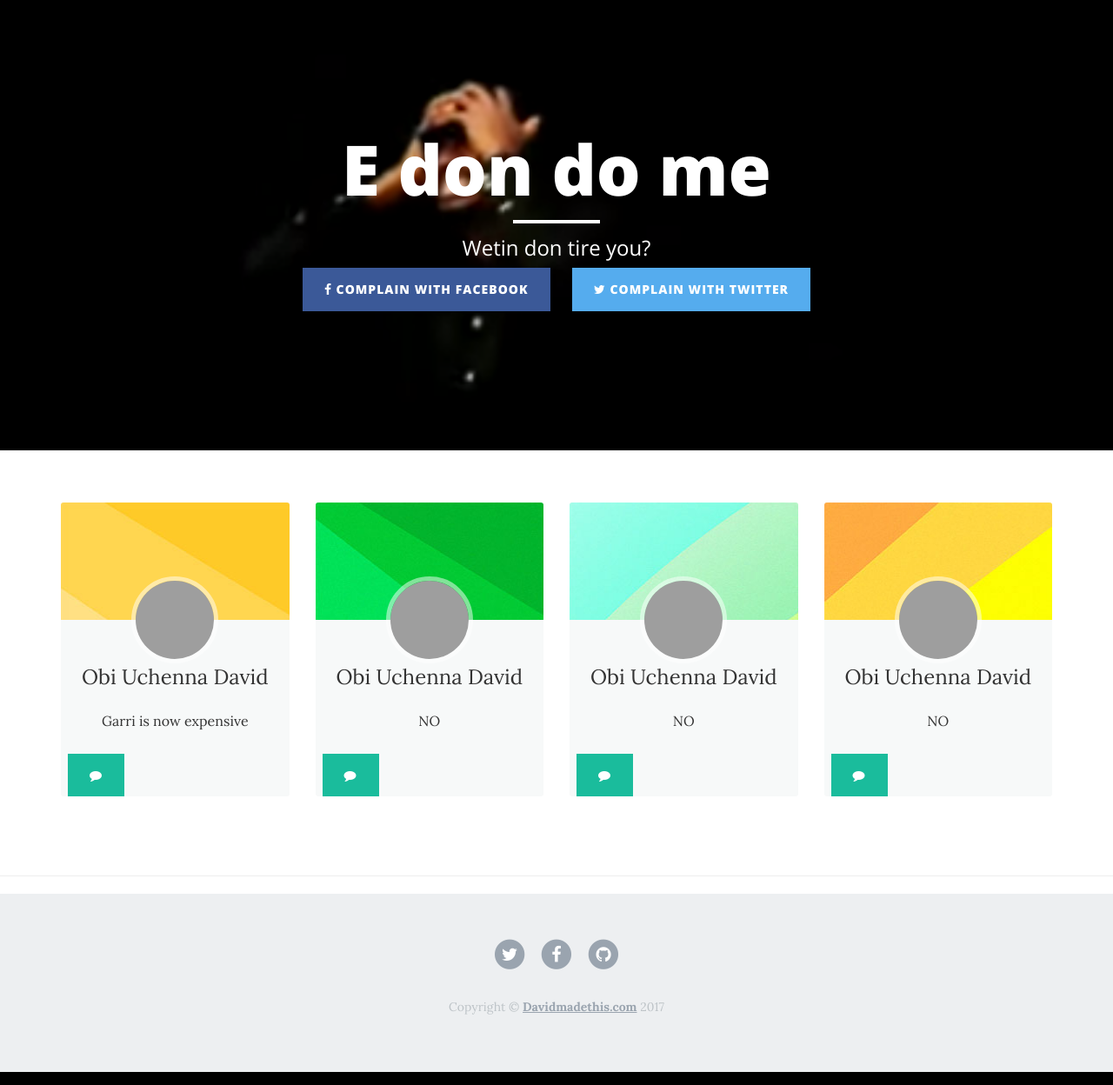
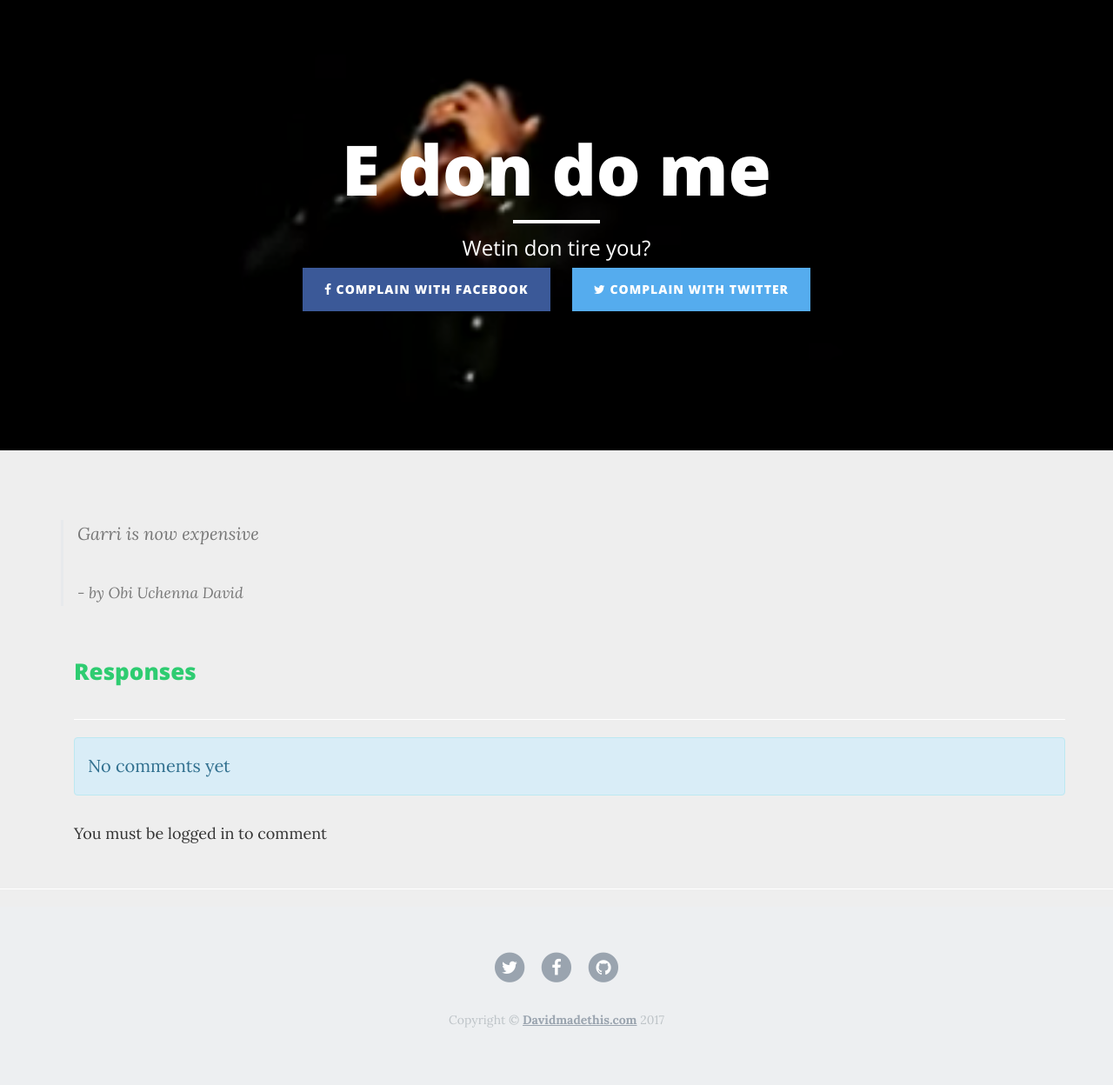
Before and after one commit to othreecodes/edondo.me, a Django app: template app/templates/app/singlepost.html in a window 1280 px wide. Shown: the whole page at 87% size. Run offline with Django 3.2, Linux system fonts and the light colour scheme; data comes from the database, SQL or seed files in the repository; tables that the repository leaves empty hold one stand-in row (values such as "Sample post"); the template is opened without the code that fills it: values that come from a table or form of the project are taken from there, most other values are stand-ins (such as "Sample title", 1, 10 or a date in 2020); some libraries are stand-ins or nearby versions; grey boxes are pictures that could not be loaded.

Commit message:
added comments

```diff
--- a/app/models.py
+++ b/app/models.py
@@ -11,8 +11,8 @@ class Complaint(models.Model):
     private = models.BooleanField(default=False)
 
 
-class Comments(models.Model):
+class Comment(models.Model):
     commenter = models.ForeignKey(User, on_delete=models.CASCADE, related_name='commenter')
-    complaint = models.ForeignKey(User, on_delete=models.CASCADE)
+    complaint = models.ForeignKey(Complaint, on_delete=models.CASCADE)
     time = models.DateTimeField(auto_now=True)
     comment = models.TextField()
--- a/app/static/app/css/style.custom.css
+++ b/app/static/app/css/style.custom.css
@@ -272,3 +272,7 @@
 
     margin: 10px;
 }
+
+.comment-btn{
+    padding: 5px;
+}
--- a/app/templates/app/index.html
+++ b/app/templates/app/index.html
@@ -125,6 +125,8 @@
                             <a href="/delete/?id={{ complaint.id }}" class="btn btn-danger btn-sm pull-right"
                                style="padding: 5px">&times;</a>
                         {% endif %}
+                     <a href="/complaint/{{ complaint.id }}" class="btn btn-embossed btn-success btn-sm pull-left"
+                               style="padding: 5px"><i class="fa fa-eye"></i></a>
                     </div>
                     <div class="avatar">
                         <img alt="" src="{{ complaint.user.email|gravatar_url }}">
@@ -137,7 +139,7 @@
                         <p class="comp-text">{{ complaint.text }}</p>
                         <div class="sharethis-inline-share-buttons"
                              data-url="http://edondo.me/complaint/{{ complaint.id }}"></div>
-                        <button class="btn btn-primary btn-sm pull-left"><i class="fa fa-comment"></i></button>
+                        <a href="http://edondo.me/complaint/{{ complaint.id }}" class="btn btn-sm btn-default pull-left comment-btn"><i class="fa fa-comment"></i>{{ complaint.comment_set.all.count }}</a>
                     </div>
                 </div>
 
--- a/app/templates/app/singlepost.html
+++ b/app/templates/app/singlepost.html
@@ -12,7 +12,7 @@
     <meta name="description" content="Post all that is worrying you">
     <meta name="author" content="Davidmadethis.com">
 
-    <title>E Do Me | Complain</title>
+    <title>E Do Me | Complaint from {{ com.user.first_name }} {{ com.user.last_name }}</title>
 
     <!-- Bootstrap Core CSS -->
 
@@ -32,9 +32,9 @@
           rel='stylesheet' type='text/css'>
 
     <meta property="og:type" content="website">
-    <meta property="og:title" content="E don do me">
+    <meta property="og:title" content="See this complaint by {{ com.user.first_name }} {{ com.user.last_name }}">
     <meta property="og:url" content="www.edondo.me">
-    <meta property="og:description" content="Post all that is worrying you or making you vex">
+    <meta property="og:description" content="{{ com.text|truncatechars:25 }}">
     <meta property="og:image" content="/static/app/img/home-bg.png">
     <!-- HTML5 Shim and Respond.js IE8 support of HTML5 elements and media queries -->
     <!-- WARNING: Respond.js doesn't work if you view the page via file:// -->
@@ -42,7 +42,9 @@
         <script src="https://oss.maxcdn.com/libs/html5shiv/3.7.0/html5shiv.js"></script>
         <script src="https://oss.maxcdn.com/libs/respond.js/1.4.2/respond.min.js"></script>
     <![endif]-->
-
+ <script type='text/javascript'
+            src='//platform-api.sharethis.com/js/sharethis.js#property=58fbca292fe73a0012cb521b&product=inline-reaction-buttons'
+            async='async'></script>
 </head>
 
 <body>
@@ -111,86 +113,55 @@
 <!-- Main Content -->
 <div class="container">
 
+    <blockquote class="blockquote"><p>{{ com.text }}</p>
+        <br>
+        - by {{ com.user.first_name }} {{ com.user.last_name }}
+    </blockquote>
 
-    {% paginate complaints %}
-    <div class="row">
-        {% for complaint in complaints %}
-            <div class="col-lg-3 col-sm-6" id="complaint-{{ complaint.id }}">
+    <div class="container bootstrap snippet">
+        <div class="row">
+            <div class="col-md-12">
+                <div class="blog-comment">
+                    <h3 class="text-success">Responses</h3>
+                    <hr/>
 
-                <div class="card hovercard">
-                    <div class="cardheader" style="background: url('/static/app/img/{{ request|get_random_image }}')">
-                        {% if request.user == complaint.user or request.user.is_staff %}
-                            <a href="/delete/?id={{ complaint.id }}" class="btn btn-danger btn-sm pull-right"
-                               style="padding: 5px">&times;</a>
-                        {% endif %}
-                    </div>
-                    <div class="avatar">
-                        <img alt="" src="{{ complaint.user.email|gravatar_url }}">
-                    </div>
-                    <div class="info">
-                        <div class="title">
-                            <a>{{ complaint.user.first_name }} {{ complaint.user.last_name }}</a>
-                        </div>
-                        <p class="comp-text">{{ complaint.text }}</p>
-                        <button class="btn btn-primary btn-sm pull-left"><i class="fa fa-comment"></i></button>
-                    </div>
+                    <ul class="comments">
+                        {% for comment in com.comment_set.all %}
+                            <li class="clearfix">
+                                <img src="{{ comment.commenter.email|gravatar_url }}" class="avatar" alt="">
+                                <div class="post-comments">
+                                    <p class="meta">{{ comment.time }}
+                                        <a>{{ comment.commenter.first_name }} {{ comment.commenter.last_name }}</a>
+                                        says :</p>
+                                    <p class="comp-text">
+                                        {{ comment.comment }}
+                                    </p>
+                                </div>
+                            </li>
+                        {% empty %}
+                            <div class="alert alert-info">No comments yet</div>
+                        {% endfor %}
+
+                    </ul>
+                {% if request.user.is_authenticated %}
+                    <p>Add yours</p>
+                    <form action="" method="post">
+                        {% csrf_token %}
+                        <div class="sharethis-inline-reaction-buttons" data-url="http://edondo.me/complaint/{{ com.id }}"></div>
+                        <br>
+                        <textarea class="form-control" name="comment" rows="4" minlength="10" ></textarea>
+                        <button type="submit" class="btn btn-success btn-embossed">SEND</button>
+                        <br>
+                    <div class="sharethis-inline-share-buttons"
+                             data-url="http://edondo.me/complaint/{{ com.id }}"></div>
+                    </form>
+                    {% else %}
+                    <p>You must be logged in to comment</p>
+                {% endif %}
                 </div>
-
-
             </div>
-
-            {% cycle '' '' '' '<div class="clearfix"></div>' %}
-        {% endfor %}
-
-
+        </div>
     </div>
-    {% get_pages %}
-    <ul class="pagination">
-        {% if pages.paginated %}
-            <li class="page-item">
-                <a class="page-link" href="{{ pages.first.path }}" aria-label="First">
-                    <span aria-hidden="true"><i class="fa fa-long-arrow-left"></i></span>
-                    <span class="sr-only">First</span>
-                </a>
-            </li>
-            <li class="page-item">
-                <a class="page-link" href="{{ pages.previous.path }}" aria-label="Previous">
-                    <span aria-hidden="true"><i class="fa fa-arrow-left"></i></span>
-                    <span class="sr-only">Previous</span>
-                </a>
-            </li>
-            {% for page in pages %}
-                {% if page == None %}
-                    <li class="page-item disabled">
-                        <a class="page-link" href="#" aria-label="...">
-                            <span aria-hidden="true">...</span>
-                            <span class="sr-only">...</span>
-                        </a>
-                    </li>
-                {% else %}
-                    <li class="page-item {% if page.is_current %} active {% endif %}">
-                        <a class="page-link" href="{{ page.path }}" aria-label="Page {{ page.number }}">
-                            <span aria-hidden="true">{{ page.label|safe }}</span>
-                            <span class="sr-only">Page {{ page.number }}</span>
-                        </a>
-                    </li>
-                {% endif %}
-            {% endfor %}
-            <li class="page-item">
-                <a class="page-link" href="{{ pages.next.path }}" aria-label="Next">
-                    <span aria-hidden="true"><i class="fa fa-arrow-right"></i></span>
-                    <span class="sr-only">Next</span>
-                </a>
-            </li>
-            <li class="page-item">
-                <a class="page-link" href="{{ pages.last.path }}" aria-label="Last">
-                    <span aria-hidden="true"><i class="fa fa-long-arrow-right"></i></span>
-                    <span class="sr-only">Last</span>
-                </a>
-            </li>
-        {% endif %}
-    </ul>
-
 
 </div>
 
@@ -261,6 +232,99 @@
     setTimeout("ga('send','event','Profitable Engagement','time on page more than 1 minutes')", 60000);
 
 </script>
+<style>
+    body {
+        background: #eee;
+    }
+
+    hr {
+        margin-top: 20px;
+        margin-bottom: 20px;
+        border: 0;
+        border-top: 1px solid #FFFFFF;
+    }
+
+    a {
+        color: #82b440;
+        text-decoration: none;
+    }
+
+    .blog-comment::before,
+    .blog-comment::after,
+    .blog-comment-form::before,
+    .blog-comment-form::after {
+        content: "";
+        display: table;
+        clear: both;
+    }
+
+    .blog-comment ul {
+        list-style-type: none;
+        padding: 0;
+    }
+
+    .blog-comment img {
+        opacity: 1;
+        filter: Alpha(opacity=100);
+        -webkit-border-radius: 4px;
+        -moz-border-radius: 4px;
+        -o-border-radius: 4px;
+        border-radius: 4px;
+    }
+
+    .blog-comment img.avatar {
+        position: relative;
+        float: left;
+        margin-left: 0;
+        margin-top: 0;
+        width: 65px;
+        height: 65px;
+    }
+
+    .blog-comment .post-comments {
+        border: 1px solid #eee;
+        margin-bottom: 20px;
+        margin-left: 85px;
+        margin-right: 0px;
+        padding: 10px 20px;
+        position: relative;
+        -webkit-border-radius: 4px;
+        -moz-border-radius: 4px;
+        -o-border-radius: 4px;
+        border-radius: 4px;
+        background: #fff;
+        color: #6b6e80;
+        position: relative;
+    }
+
+    .blog-comment .meta {
+        font-size: 13px;
+        color: #aaaaaa;
+        padding-bottom: 8px;
+        margin-bottom: 10px !important;
+        border-bottom: 1px solid #eee;
+    }
+
+    .blog-comment ul.comments ul {
+        list-style-type: none;
+        padding: 0;
+        margin-left: 85px;
+    }
+
+    .blog-comment-form {
+        padding-left: 15%;
+        padding-right: 15%;
+        padding-top: 40px;
+    }
+
+    .blog-comment h3,
+    .blog-comment-form h3 {
+        margin-bottom: 40px;
+        font-size: 26px;
+        line-height: 30px;
+        font-weight: 800;
+    }
+</style>
 </body>
 
 </html>
--- a/edondome/urls.py
+++ b/edondome/urls.py
@@ -23,6 +23,7 @@ urlpatterns = [
     url(r'^admin/', admin.site.urls),
     url('', include('social_django.urls', namespace='social')),
     url(r'^$', view=views.IndexView.as_view(), name='index'),
-    url(r'^delete/$', view=views.delete, name='delete')
+    url(r'^delete/$', view=views.delete, name='delete'),
+    url(r'^complaint/(?P<pk>[0-9]+)/$', view=views.single, name='view')
 ]
 urlpatterns += staticfiles_urlpatterns()
```
Also changed, not shown: app/views.py (+11 -17 lines).
